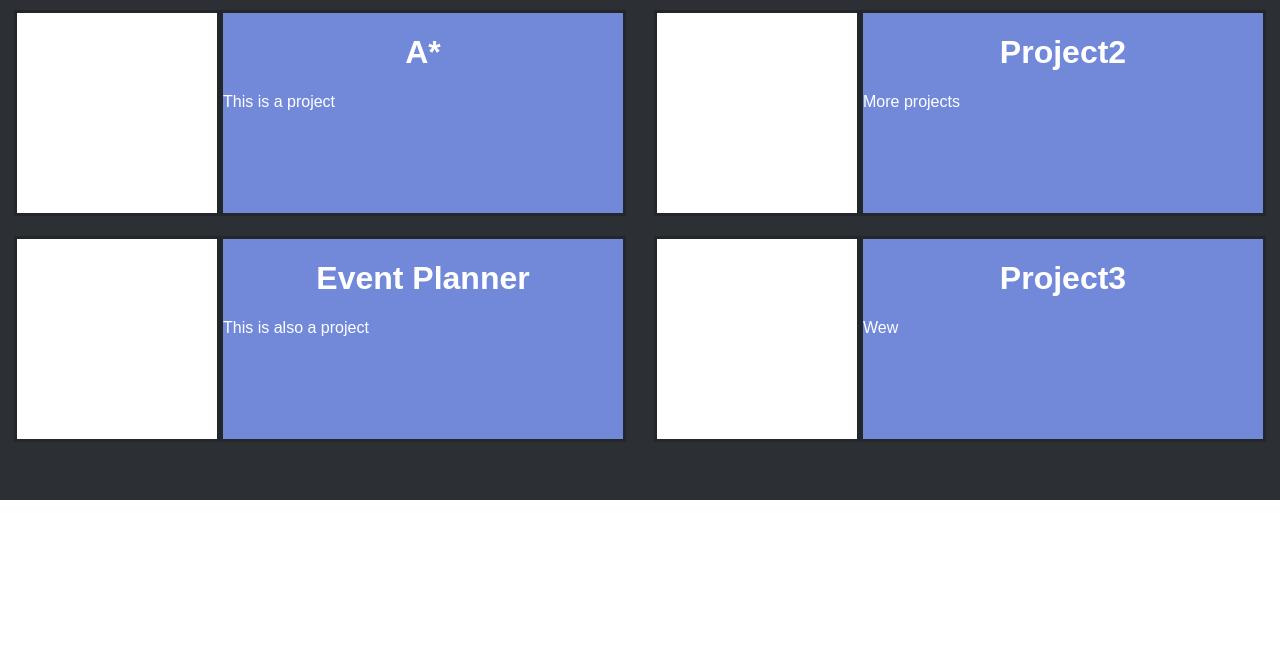
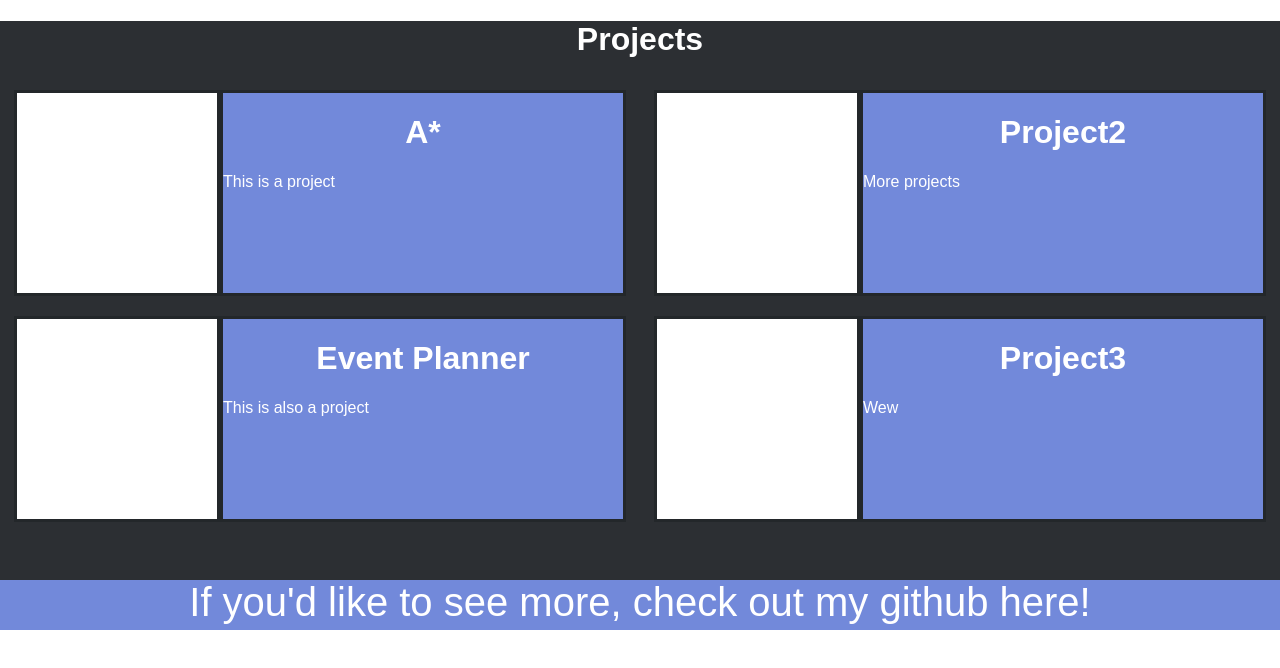
Before and after one commit to Uppun/portfolio-site, a React (Create React App) app: page / in a window 1280 px wide. Shown: the top 668 px of the page. Built offline with nearby package versions, Linux system fonts and the light colour scheme.

Commit message:
added a footer

```diff
--- a/src/ProjectsComponent.js
+++ b/src/ProjectsComponent.js
@@ -23,12 +23,24 @@ const ProjectItems = [
 
 export default class Projects extends Component {
     render() {
+        const footerString = "If you'd like to see more, check out my github here!";
+        const githubURL = "https://github.com/Uppun";
         return(
             <div className='project-component'>
-                {ProjectItems.map(project => {
-                    const {title, description} = project;
-                    return <ProjectItem title={title} description={description} />
-                })}
+                <h1>Projects</h1>
+                <div className='project-listing'>
+                    {ProjectItems.map(project => {
+                        const {title, description} = project;
+                        return <ProjectItem title={title} description={description} />
+                    })}
+                </div>
+                <div className='project-component-footer'>
+                    <a href={githubURL} target="_blank">
+                        <div className='footer-string'>
+                            {footerString}
+                        </div>
+                    </a>
+                </div>
             </div>
         )
     }
--- a/src/portfolio.css
+++ b/src/portfolio.css
@@ -1,10 +1,34 @@
 .project-component {
     background-color: #2C2F33;
+    height: 600px;
+}
+
+.project-listing {
     display: flex;
     flex-direction: column;
     flex-wrap: wrap;
+    align-items: center;
     height: 500px;
-    align-items: center;
+}
+
+.project-component h1 {
+    color: #FFFFFF;
+    text-align: center;
+}
+
+.project-component-footer {
+    background-color: #7289DA;
+    height: 50px;
+    text-align: center;
+}
+
+a {
+    text-decoration: none;
+}
+
+.footer-string {
+    color: #FFFFFF;
+    font-size: 40px;
 }
 
 .project-item {
@@ -15,7 +39,7 @@
 }
 
 .project-item:hover {
-    box-shadow: 5px 10px 8px #888888;
+    box-shadow: 5px 10px 8px rgb(0, 0, 0);
     transform: scale(1.1);
 }
 
```
